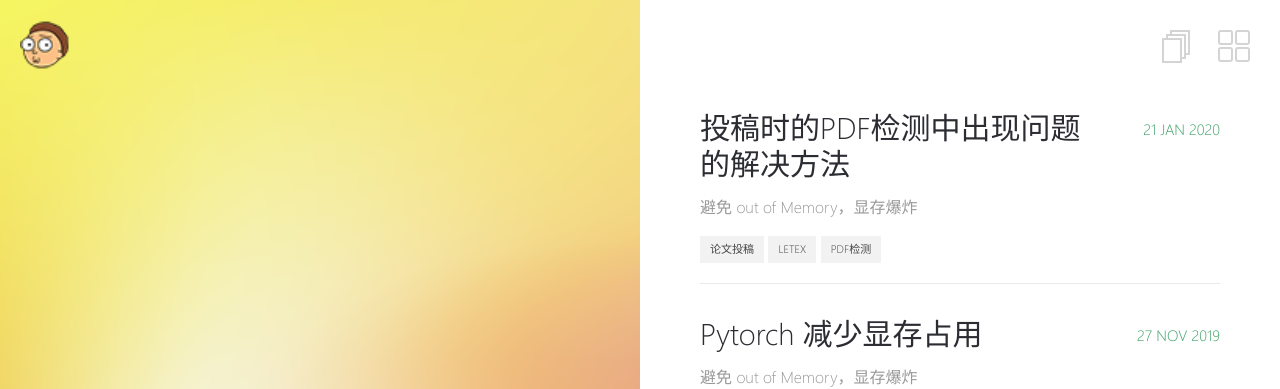
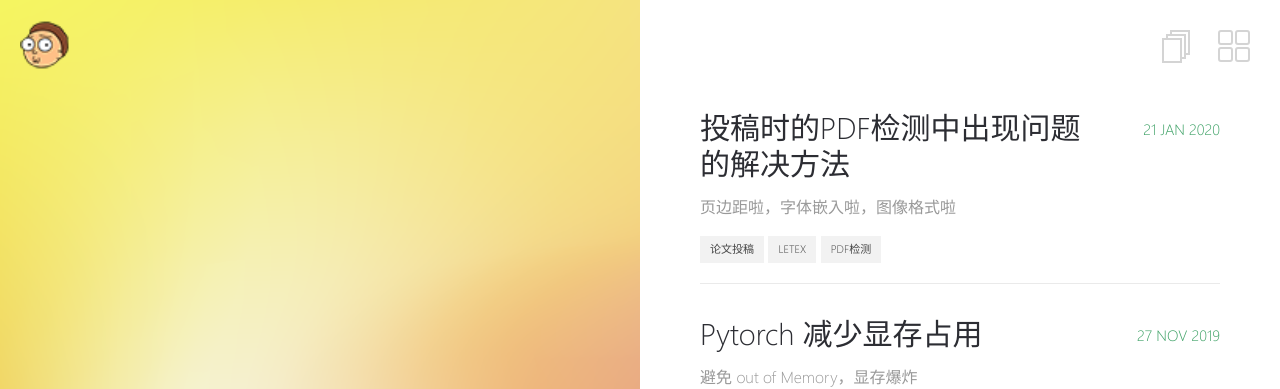
Before and after one commit to ODVV/odvv.github.io, a Jekyll site: the page built from _pages/posts.md, in a window 1280 px wide. Shown: the top 389 px of the page. Built offline with Jekyll 4.4.1, drawn with Linux system fonts in a browser that asks for light colours.

Commit message:
update post Problems occured in PDF test of IEEE conf

```diff
--- a/_posts/2020-01-21-Something-about-embeded-font-in-IEEE-paper.md
+++ b/_posts/2020-01-21-Something-about-embeded-font-in-IEEE-paper.md
@@ -2,7 +2,7 @@
 layout: post
 title:  "投稿时的PDF检测中出现问题的解决方法"
 date:   2020-01-21
-excerpt: "避免 out of Memory，显存爆炸"
+excerpt: "页边距啦，字体嵌入啦，图像格式啦"
 tag:
 - 论文投稿
 - LeTex
```
